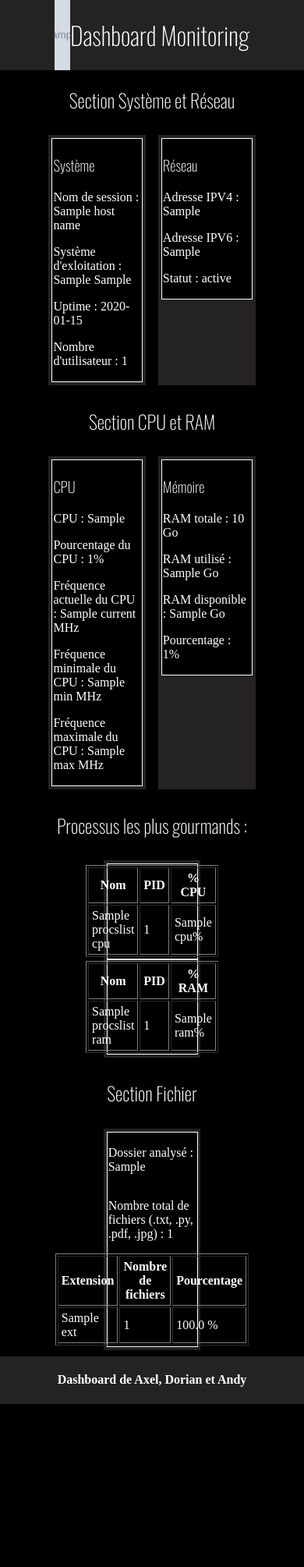
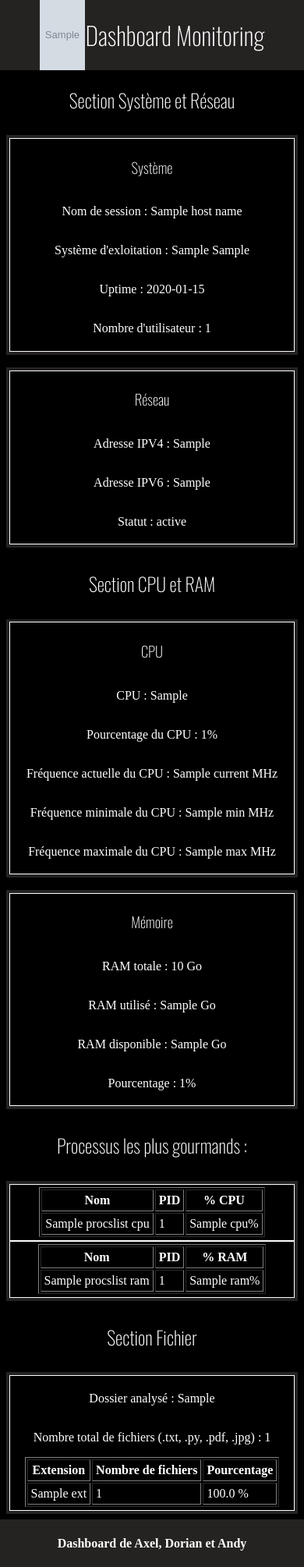
Before and after one commit to Andy-pauriac/challenge-triple-A, a Flask app: template templates/template.html in a window 390 px wide. Shown: the whole page at 78% size. Before the commit the page ends 1800 px from the top, so only its background shows below. Run offline with Flask 3, Linux system fonts and the light colour scheme; the template is opened without the code that fills it: most values are stand-ins (such as "Sample title", 1, 10 or a date in 2020); grey boxes marked "Sample" are stand-in pictures.

Commit message:
adding the responsive design

```diff
--- a/monitor.py
+++ b/monitor.py
@@ -70,7 +70,7 @@ def index():
             proc_name = p.name()
 
 
-            procs_cpu.append((round(memory_percent), p.pid, proc_name))
+            procs_ram.append((round(memory_percent), p.pid, proc_name))
 
         except (psutil.NoSuchProcess, psutil.AccessDenied, psutil.ZombieProcess):
             continue
--- a/static/css/template.css
+++ b/static/css/template.css
@@ -80,3 +80,45 @@ html {
     max-width: fit-content;
     color:var(--text_color);
 }
+
+@media screen and (max-width: 1024px) {
+
+    .title img{
+    max-width: 10%;
+    max-height: 100%;
+
+    }
+}
+@media screen and (max-width: 768px) {
+    .dashboard_div_parent{
+        width:auto;
+    }
+
+    .div_parent{
+        flex-direction: column;
+    }
+
+    .dashboard_div{
+        display:flex;
+        flex-direction:column;
+        align-items: center;
+    }
+
+
+}
+
+@media screen and (max-width:615px) {
+    .title img{
+    max-width: 15%;
+    max-height: 100%;
+
+    }
+}
+
+@media screen and (max-width:345px) {
+    .title img{
+    max-width: 30%;
+    max-height: 100%;
+    margin-right: 5%;
+    }
+}
--- a/templates/template.html
+++ b/templates/template.html
@@ -4,6 +4,7 @@
     <link rel="preconnect" href="https://fonts.googleapis.com">
     <link rel="preconnect" href="https://fonts.gstatic.com" crossorigin>
     <link href="https://fonts.googleapis.com/css2?family=Oswald:wght@200..700&family=Roboto+Condensed:ital,wght@0,100..900;1,100..900&display=swap" rel="stylesheet">
+
     <meta charset="UTF-8">
     <meta http-equiv="refresh" content="5" >
     <meta name="viewport" content="width=device-width, initial-scale=1.0">
```
